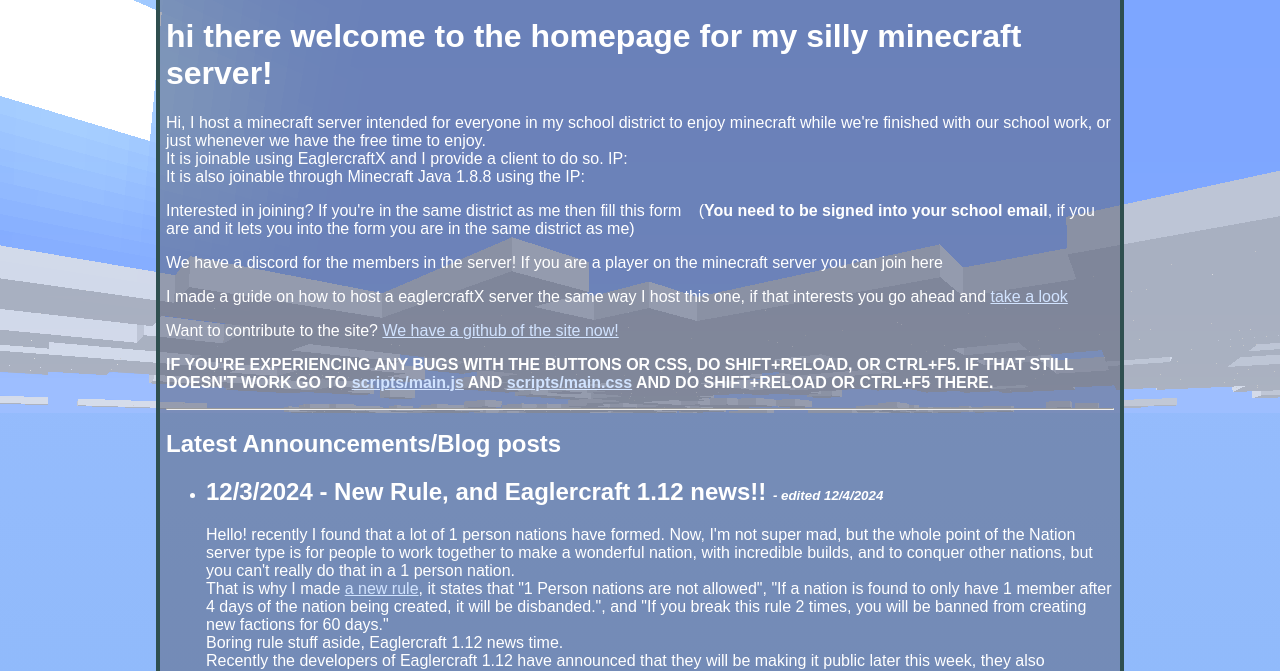
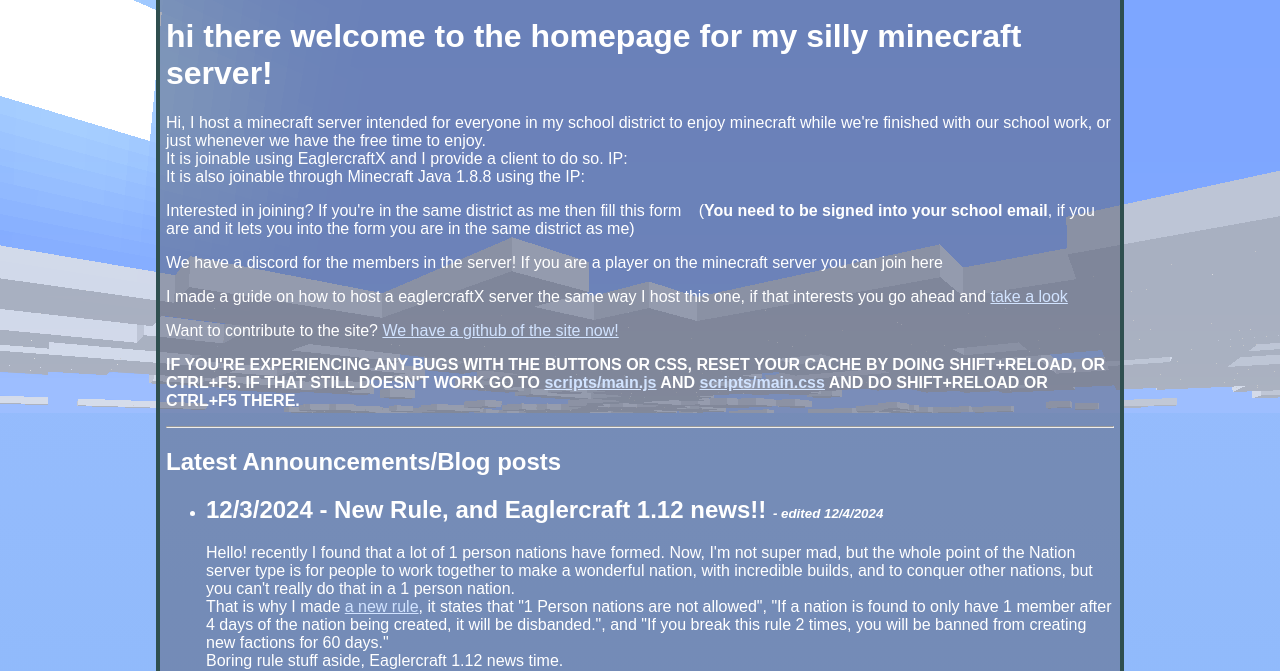
Before and after one commit to Millymilo000/milssillyserver-website, a plain HTML site: page index.html in a window 1280 px wide. Shown: the part 127-798 px from the top of the page. Drawn offline with nearby package versions, Linux system fonts and the light colour scheme; no server answers.

Commit message:
Be a little more specific in the note

```diff
--- a/index.html
+++ b/index.html
@@ -36,7 +36,7 @@
     <p>We have a discord for the members in the server! If you are a player on the minecraft server you can join here <a class="external" id="discordInner" href="#"></a></p>
     <p>I made a guide on how to host a eaglercraftX server the same way I host this one, if that interests you go ahead and <a href="guide/index.html">take a look</a></p>
     <p>Want to contribute to the site? <a class="external" href="https://github.com/Millymilo000/milssillyserver-website">We have a github of the site now!</a></p>
-    <p><strong>IF YOU'RE EXPERIENCING ANY BUGS WITH THE BUTTONS OR CSS, DO SHIFT+RELOAD, OR CTRL+F5. IF THAT STILL DOESN'T WORK GO TO <a href="scripts/main.js">scripts/main.js</a> AND <a href="scripts/main.css">scripts/main.css</a> AND DO SHIFT+RELOAD OR CTRL+F5 THERE.</strong></p>
+    <p><strong>IF YOU'RE EXPERIENCING ANY BUGS WITH THE BUTTONS OR CSS, RESET YOUR CACHE BY DOING SHIFT+RELOAD, OR CTRL+F5. IF THAT STILL DOESN'T WORK GO TO <a href="scripts/main.js">scripts/main.js</a> AND <a href="scripts/main.css">scripts/main.css</a> AND DO SHIFT+RELOAD OR CTRL+F5 THERE.</strong></p>
     <hr>
     <h2>Latest Announcements/Blog posts</h2>
     <ul>
```
